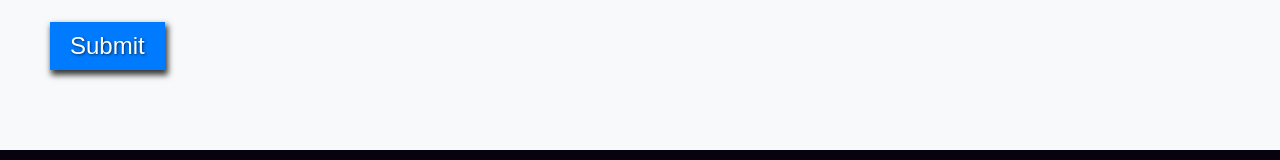
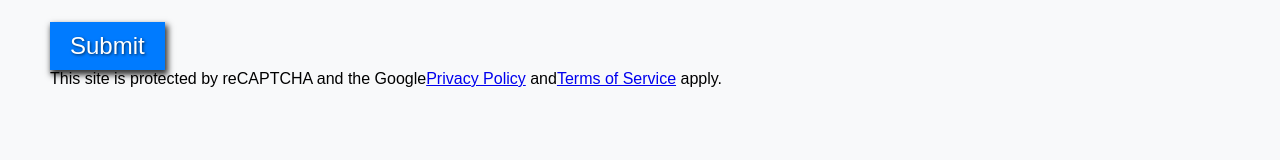
Before and after one commit to CamiloPinzon/camilopinzon.tech, a React (Vite) app: page /contact in a window 1280 px wide. Shown: the part 508-668 px from the top of the page. Built offline with nearby package versions, Linux system fonts and the light colour scheme.

Commit message:
recaptcha config globals

```diff
--- /dev/null
+++ b/globals.d.ts
@@ -0,0 +1,3 @@
+// globals.d.ts
+// eslint-disable-next-line @typescript-eslint/no-explicit-any
+declare let grecaptcha: any;
--- a/index.html
+++ b/index.html
@@ -11,6 +11,7 @@
 <body>
   <div id="root"></div>
   <script type="module" src="/src/main.tsx"></script>
+  <script src="https://www.google.com/recaptcha/api.js?render=explicit" async defer data-badge="inline"></script>
 </body>
 
 </html>
--- a/src/components/contactForm/contactForm.tsx
+++ b/src/components/contactForm/contactForm.tsx
@@ -1,5 +1,5 @@
 import { useState } from "react";
-import { ReCAPTCHA } from 'react-google-recaptcha';
+import { ReCAPTCHA } from "react-google-recaptcha";
 
 import InputComponent from "../inputComponent/inputComponent";
 import MainButton from "../mainButton/mainButton";
@@ -72,6 +72,11 @@ const ContactForm = () => {
 				required={true}
 			/>
 			<MainButton type="submit" text="Submit" />
+			<div className="captchaLegal">
+				This site is protected by reCAPTCHA and the Google
+				<a href="https://policies.google.com/privacy">Privacy Policy</a> and
+				<a href="https://policies.google.com/terms">Terms of Service</a> apply.
+			</div>
 		</form>
 	);
 };
--- a/tsconfig.json
+++ b/tsconfig.json
@@ -23,4 +23,5 @@
   "include": ["src"],
   "references": [{ "path": "./tsconfig.node.json" }],
   "assetsInclude": ["**/*.svg"],
+  "files":["globals.d.ts"]
 }
```
